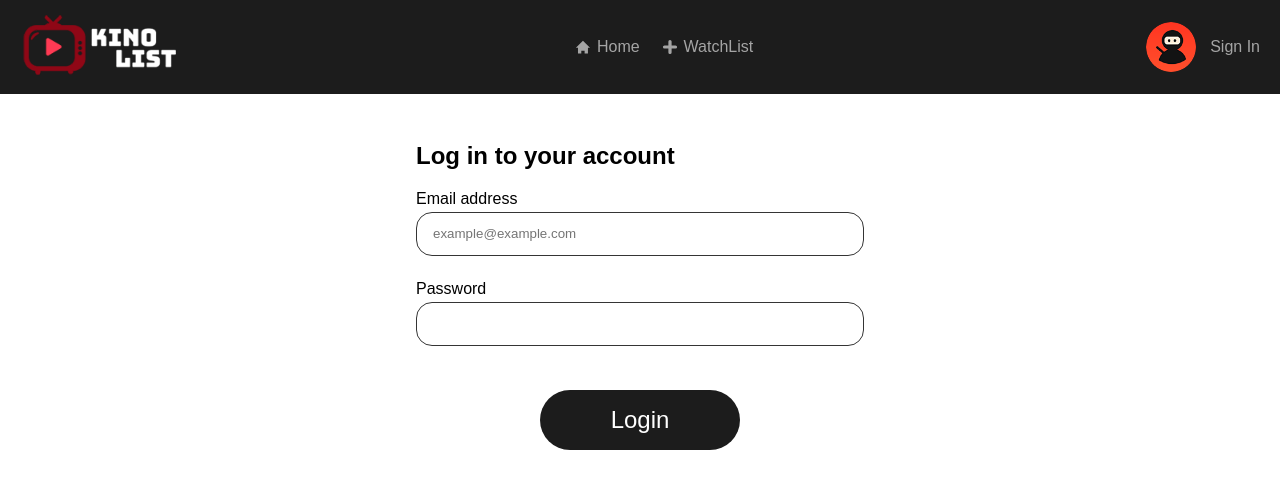
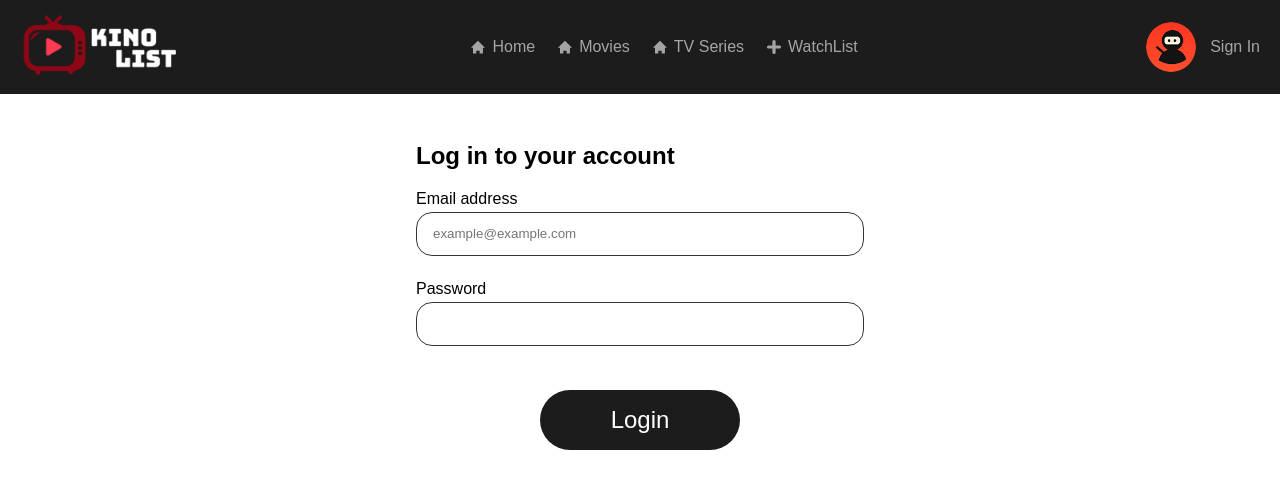
Before and after one commit to Snegurochka/tv-ts, a React (Create React App) app: page /login in a window 1280 px wide. Shown: the top 488 px of the page. Built offline with nearby package versions, Linux system fonts and the light colour scheme; no server answers.

Commit message:
ADD: component catalog

```diff
--- a/src/App.tsx
+++ b/src/App.tsx
@@ -14,6 +14,7 @@ import Movie from './components/Movie/Movie';
 import NotFound from './components/NotFound/NotFound';
 import PrivateRoute from './components/PrivateRoute/PrivateRoute';
 import Login from './components/Login/Login';
+import Catalog from './components/Catalog/Catalog';
 
 
 const App: React.FC = () => (
@@ -30,6 +31,10 @@ const App: React.FC = () => (
           render={() => <Login />}
         >
         </PrivateRoute>
+        <Route
+                path={AppRoute.CATALOG}
+                component={Catalog}
+            />
         <Route path='/:movieId' component={Movie} />
         <Route path='/*' component={NotFound} />
       </Switch>
--- /dev/null
+++ b/src/components/Catalog/Catalog.tsx
@@ -0,0 +1,18 @@
+import React from "react";
+import { useParams } from "react-router";
+
+// Components
+import Grid from "../Grid/Grid";
+
+const Catalog: React.FC = () => {
+    const { category } = useParams<{category: string}>();
+
+    return (
+        <>
+            <Grid header={category === 'movie' ? 'Movies' : 'TV Series'}>
+            </Grid>
+        </>
+    )
+}
+
+export default Catalog;
--- a/src/components/TopMenu/TopMenu.tsx
+++ b/src/components/TopMenu/TopMenu.tsx
@@ -1,5 +1,5 @@
 import React from "react";
-import { Link } from 'react-router-dom';
+import { Link, useLocation } from 'react-router-dom';
 
 import { Wrapper } from "./TopMenu.styles";
 import homeIcon from '../../img/home-icon.svg';
@@ -8,17 +8,44 @@ import { AppRoute } from "../../const";
 
 type PropsType = {}
 
+const menu = [
+    {
+        title: 'Home',
+        path: AppRoute.HOME,
+        icon: homeIcon,
+    },
+    {
+        title: 'Movies',
+        path: AppRoute.MOVIES,
+        icon: homeIcon,
+    },
+    {
+        title: 'TV Series',
+        path: AppRoute.TV,
+        icon: homeIcon,
+    },
+    {
+        title: 'WatchList',
+        path: AppRoute.WATCH_LIST,
+        icon: watchlistIcon,
+    },
+]
+
 const TopMenu: React.FC<PropsType> = () => {
+
+    const { pathname } = useLocation();
+
     return (
         <Wrapper>
-            <Link to={AppRoute.HOME}>
-                <img src={homeIcon} width="20" alt="Home"/>
-                <span>Home</span>
-            </Link>
-            <Link to={AppRoute.WATCH_LIST}>
-                <img src={watchlistIcon} width="20" alt="WatchList"/>
-                <span>WatchList</span>
-            </Link>
+            {menu.map((item, ind) => (
+                <Link key={ind} to={item.path} className={
+                    item.path === pathname
+                        ? 'active'
+                        : ''}>
+                    <img src={item.icon} width="20" alt={item.title} />
+                    <span>{item.title}</span>
+                </Link>
+            ))}
         </Wrapper>
     )
 }
--- a/src/const.ts
+++ b/src/const.ts
@@ -2,8 +2,9 @@ export enum AppRoute {
     HOME = '/',
     LOGIN = '/login',
     WATCH_LIST = '/watchlist',
-    MOVIES = '/movie',
-    TV = '/tv',
+    CATALOG = '/catalog/:category',
+    MOVIES = '/catalog/movie',
+    TV = '/catalog/tv',
     ADD_REVIEW = '/review',
 };
 
```
